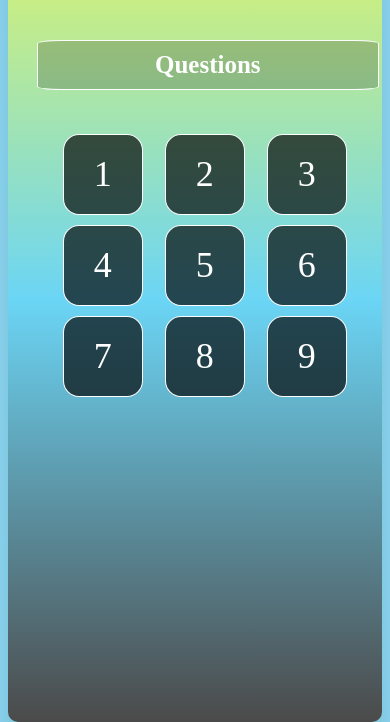
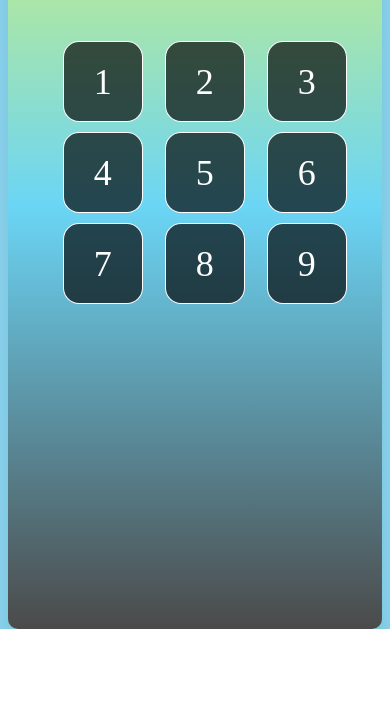
Before and after one commit to half-1999/math_quizz, a plain HTML site: page index.html in a window 390 px wide. Shown: the part 220-942 px from the top of the page. After the commit the page ends 849 px from the top, so only its background shows below. Drawn offline with Linux system fonts and the light colour scheme.

Commit message:
first commit

```diff
--- a/css/style.css
+++ b/css/style.css
@@ -203,7 +203,7 @@ a{
         width: 96vw;
         height: 100vh;
     margin-left: 2%;
-        margin-top: 25%;
+        /* margin-top: 25%; */
     }
 
     .title {
```
